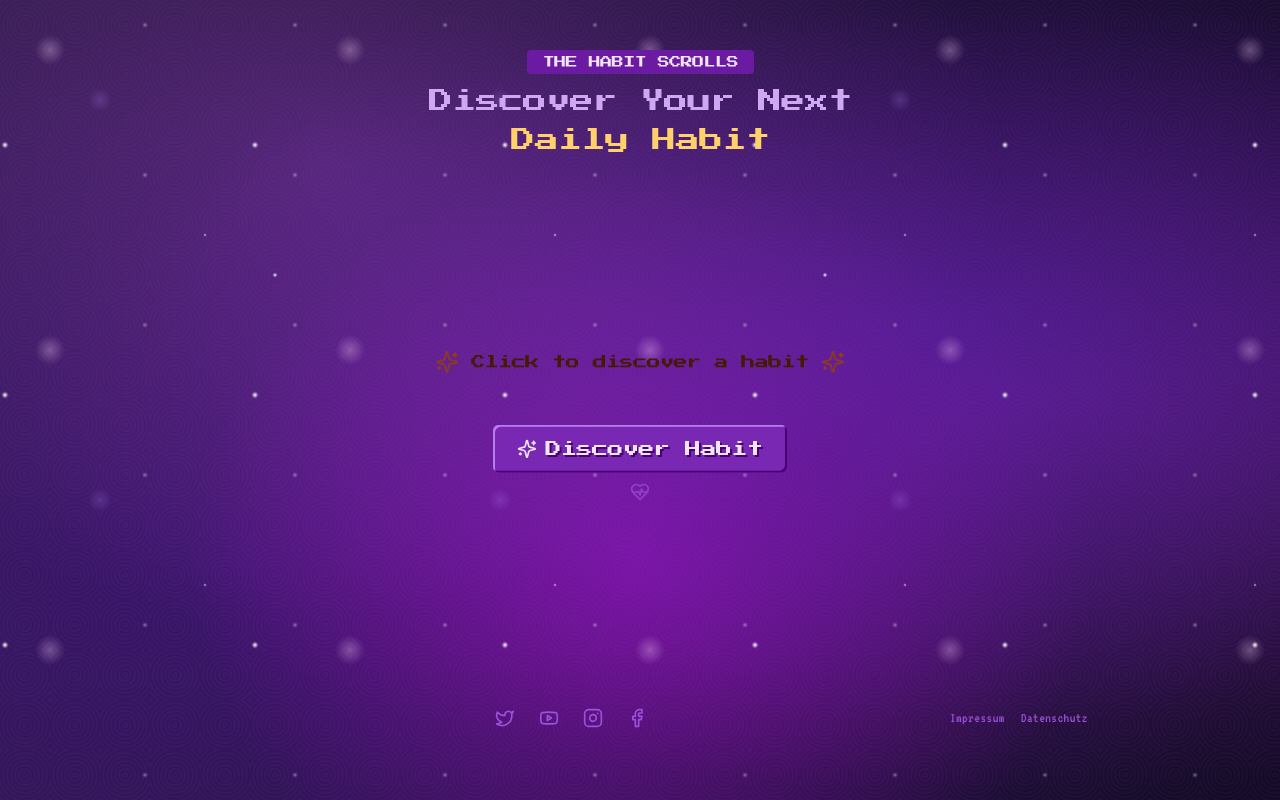
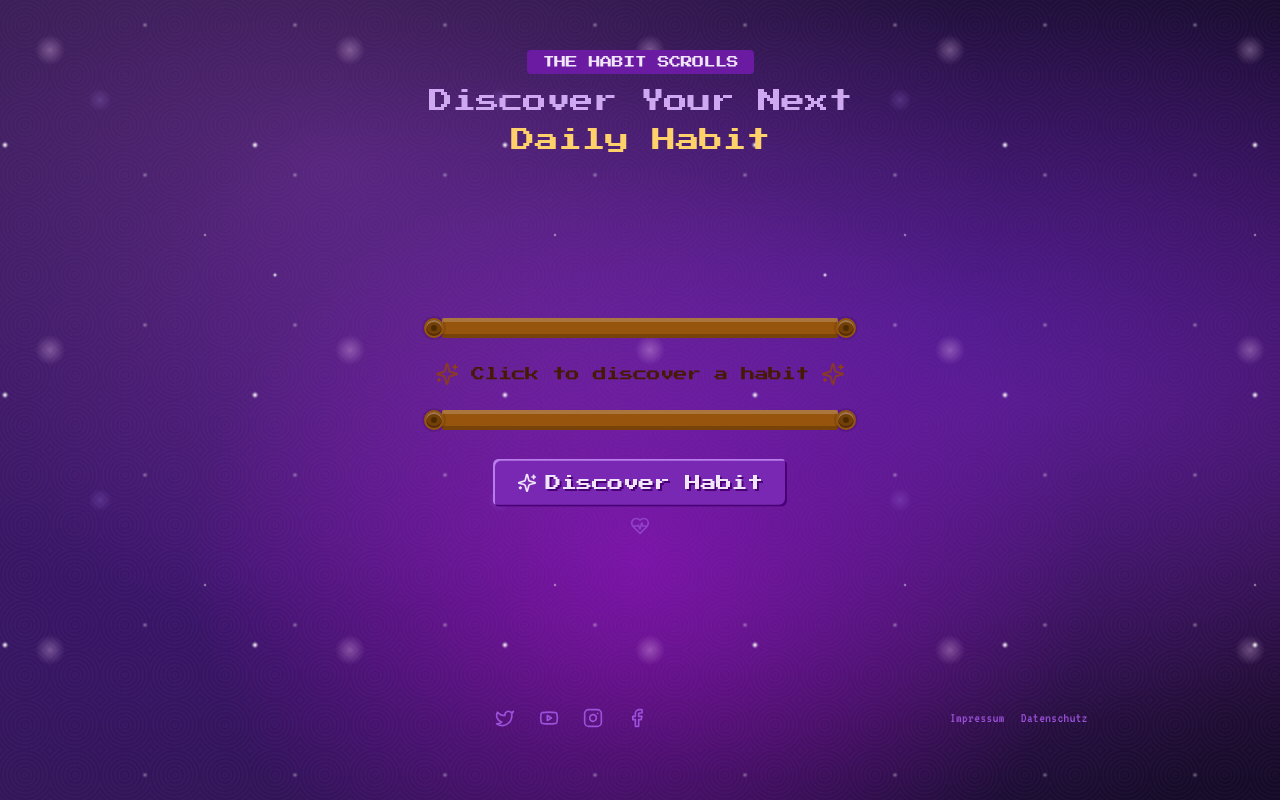
Before and after one commit to Ralek1/habitscroll-online, a React (Vite) app: page / in a window 1280 px wide. Built offline with nearby package versions, Linux system fonts and the light colour scheme.

Commit message:
Display closed scroll initially
Display the closed scroll on the index page before the "Discover Habit" button is clicked.

```diff
--- a/src/components/ClosedScroll.tsx
+++ b/src/components/ClosedScroll.tsx
@@ -9,14 +9,29 @@ interface ClosedScrollProps {
 const ClosedScroll: React.FC<ClosedScrollProps> = ({ onClick }) => {
   return (
     <div
-      className="w-full max-w-md mx-auto cursor-pointer transition-transform hover:scale-105 duration-300"
+      className="w-full max-w-md mx-auto cursor-pointer transition-transform hover:scale-105 duration-300 mt-6"
       onClick={onClick}
     >
       <div className="pixel-scroll-closed relative">
-        <div className="scroll-closed-body flex items-center justify-center py-6 px-4">
+        {/* Top scroll handle */}
+        <div className="pixel-scroll-handle pixel-scroll-handle-top">
+          <div className="pixel-scroll-knob"></div>
+          <div className="pixel-wooden-rod"></div>
+          <div className="pixel-scroll-knob"></div>
+        </div>
+
+        {/* Closed scroll body */}
+        <div className="scroll-closed-body flex items-center justify-center py-6 px-4 rounded-xl">
           <Sparkles className="w-6 h-6 text-amber-800/80" />
           <span className="font-pixel text-amber-950 text-sm px-3">Click to discover a habit</span>
           <Sparkles className="w-6 h-6 text-amber-800/80" />
+        </div>
+
+        {/* Bottom scroll handle */}
+        <div className="pixel-scroll-handle pixel-scroll-handle-bottom">
+          <div className="pixel-scroll-knob"></div>
+          <div className="pixel-wooden-rod"></div>
+          <div className="pixel-scroll-knob"></div>
         </div>
       </div>
     </div>
--- a/src/pages/Index.tsx
+++ b/src/pages/Index.tsx
@@ -1,3 +1,4 @@
+
 import React, { useState } from 'react';
 import { Link } from 'react-router-dom';
 import PixelButton from '../components/PixelButton';
@@ -56,13 +57,13 @@ const Index: React.FC = () => {
 
       <div className="w-full max-w-2xl flex flex-col items-center">
         <div className="w-full">
-          {currentHabit ? (
+          {!hasDiscovered ? (
+            <ClosedScroll onClick={handleButtonClick} />
+          ) : (
             <HabitScroll
               habit={currentHabit}
               isVisible={isScrollVisible}
             />
-          ) : (
-            <ClosedScroll onClick={handleButtonClick} />
           )}
         </div>
 
```
